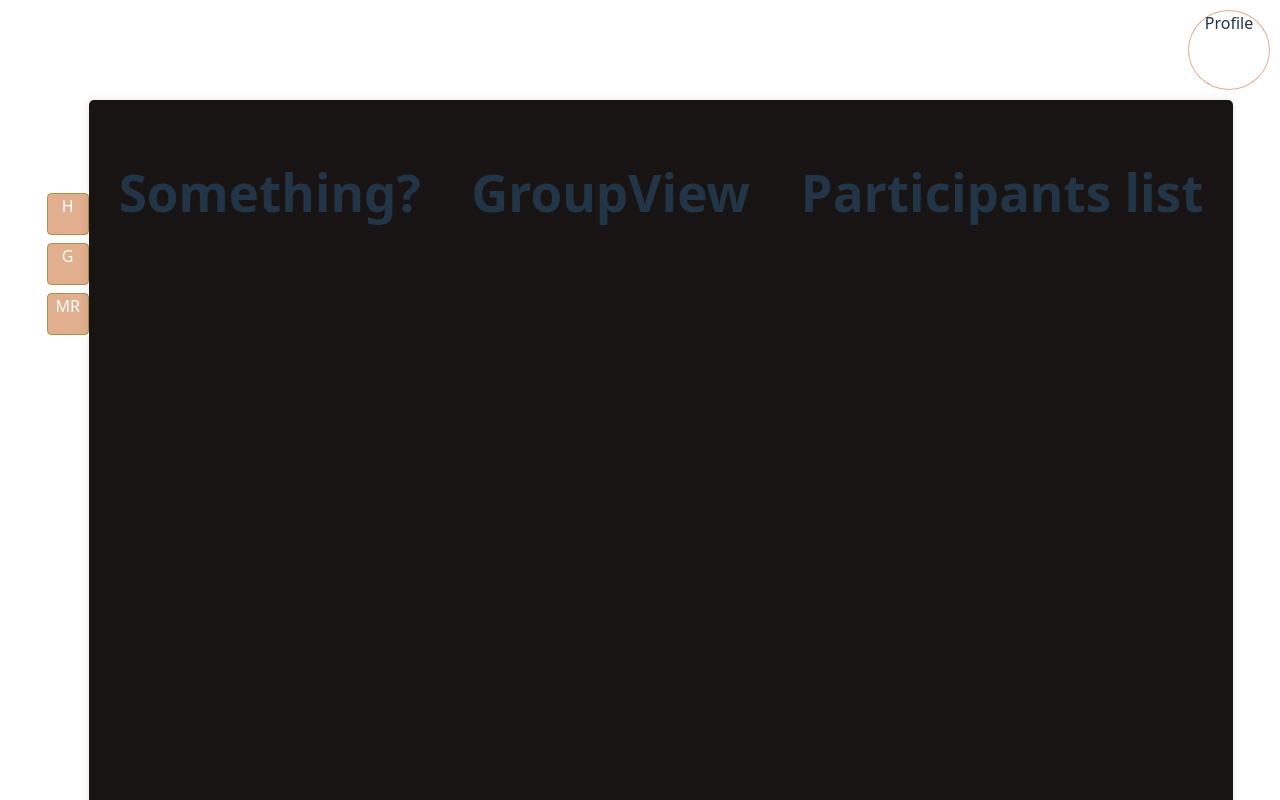
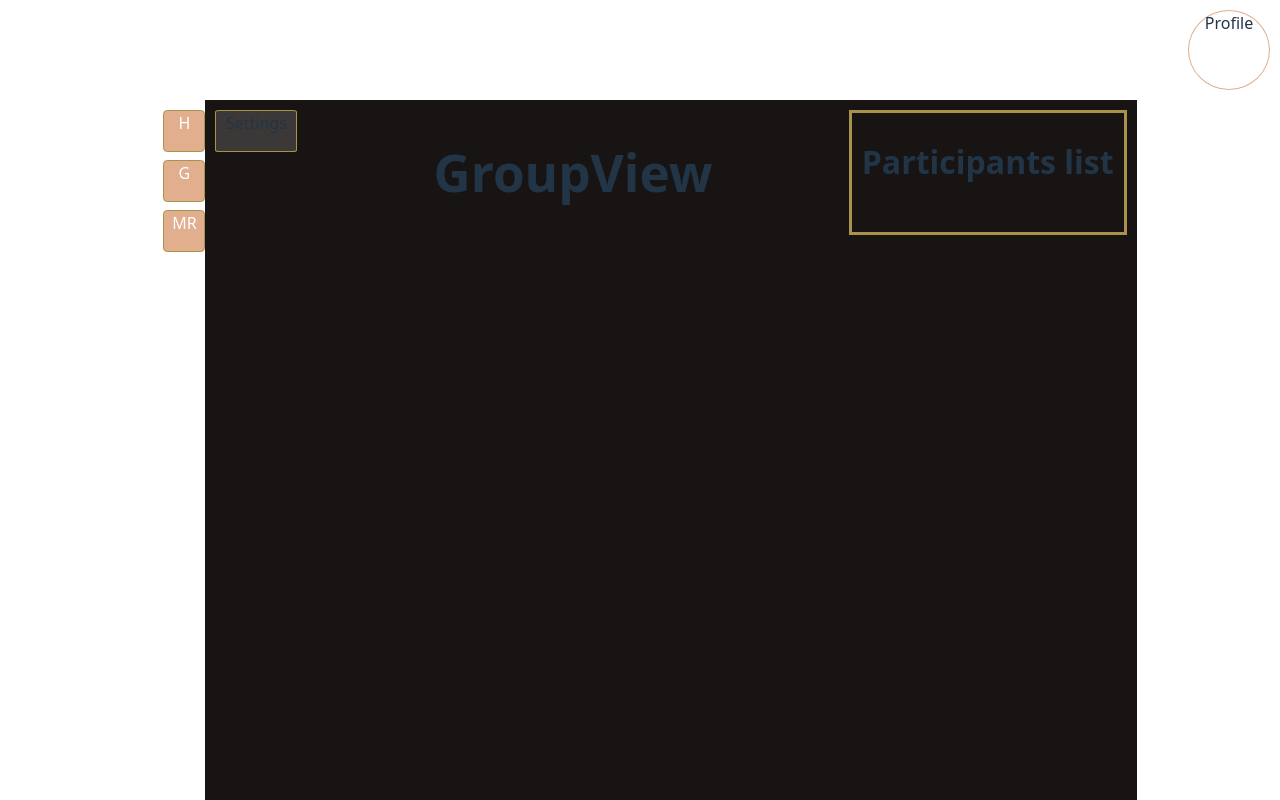
Before and after one commit to Takakontti/SG10-Web-ohjelmoinnin-projekti, a React (Vite) app: page /GroupView in a window 1280 px wide. Shown: the top 800 px of the page. Built offline with nearby package versions, Linux system fonts and the light colour scheme.

Commit message:
Groupview:in jatkamista

```diff
--- a/src/FrontPage.css
+++ b/src/FrontPage.css
@@ -1,8 +1,5 @@
 .main-wrapper {
-  display: flex;
   width: 100%;
-  justify-content: center;
-  align-items: flex-start;
   min-height: 100vh;
   padding: 20px;
   padding-top: 0;
--- a/src/FrontPage.jsx
+++ b/src/FrontPage.jsx
@@ -34,10 +34,6 @@ export default function FrontPage() {
 
       <div className='main-foundation'>
 
-      </div>
-
-      <div className='main-foundation'>
-
         <div className='main-foundation'>
           <div className='navigation-btn'>
             <div className="main-btn" onClick={mainPage}>H</div>
@@ -68,7 +64,6 @@ export default function FrontPage() {
 
         </div>
 
-
       </div>
       <AboutBar />
     </>
--- a/src/components/GroupView.css
+++ b/src/components/GroupView.css
@@ -1,35 +1,8 @@
-.main-group-wrapper {
-  display: flex;
-  width: 100%;
-  justify-content: center;
-  align-items: flex-start;
-  min-height: 100vh;
-  padding: 20px;
-  padding-top: 0;
-}
-
 .main-group-container {
   width: 100%;
   height: 100rem;
-  padding: 30px;
-  border-radius: 5px;
-  box-shadow: 0 0 10px rgba(0,0,0,0.1);
+  padding: 10px;
   background-color: #181414;
-}
-
-.main-group-base {
-  display: flex;
-  flex-direction: column;
-  align-items: center;
-  width: 100%;
-}
-
-.main-foundation {
-  display: flex;
-  flex-direction: row;
-  align-items: baseline;
-  flex-grow: 1;
-  justify-content: end;
 }
 
 .main-group-foundation {
@@ -40,48 +13,33 @@
   flex-grow: 1.3;
 }
 
-.main-top-bar {
+.group-chat-section {
   display: flex;
-  align-items: end;
-  flex-direction: column;
-  max-height: 100px;
-  width: 100%;
-}
-
-.group-chat-section {
-    display: flex;
 }
 
 .group-chat-section-main {
-    display: flex;
-    flex-direction: row;
-    align-items: center;
-    justify-content: center;
-    flex-grow: 1;
+  display: flex;
+  justify-content: center;
+  flex-grow: 1;
 }
 
-.profile_button {
-  border-radius: 50%;
+.group-btn {
+  border-radius: 5%;
   width: 80px;
-  height: 80px;
-  margin: 10px;
-  border: 1px solid #e1ae8e;
+  height: 40px;
+  border: 1px solid rgb(169, 146, 75);
+  background-color: #3b3837;
   cursor: pointer;
+  margin-bottom: 8px;
 }
 
-.main-btn {
-  border-radius: 10%;
-  width: 40px;
-  height: 40px;
-  border: 1px solid rgb(169, 146, 75);
-  background-color: #e1ae8e;
-  cursor: pointer;
-  margin-bottom: 8px;
-
+.group-chat-section-right {
+  display: flex;
+  padding: 10px;
+  border: 3px solid rgb(169, 146, 75);
 }
 
-.navigation-btn {
+.group-chat-participants {
   display: flex;
-  flex-direction: column;
-  color: #ffffff;
+  font-size: x-small;
 }
--- a/src/components/GroupView.jsx
+++ b/src/components/GroupView.jsx
@@ -27,10 +27,6 @@ export default function FrontPage() {
 
       <div className='main-foundation'>
 
-      </div>
-
-      <div className='main-foundation'>
-
         <div className='main-foundation'>
           <div className='navigation-btn'>
             <div className="main-btn" onClick={mainPage}>H</div>
@@ -44,14 +40,16 @@ export default function FrontPage() {
             <div className='main-wrapper'>
               <div className='main-group-container'>
                 <div className='group-chat-section'>
-                    <h1>Something?</h1>
+                    <div className="group-btn" /*onClick={movieReview}*/>Settings</div>
 
                     <div className='group-chat-section-main'>
                         <h1>GroupView</h1>
                     </div>
 
-                    <div className='group-chat-section'>
-                        <h1>Participants list</h1>
+                    <div className='group-chat-section-right'>
+                      <div className='group-chat-participants'>
+                          <h1>Participants list</h1>
+                      </div>
                     </div>
                 </div>
               </div>
--- a/src/index.css
+++ b/src/index.css
@@ -11,6 +11,11 @@
   text-rendering: optimizeLegibility;
   -webkit-font-smoothing: antialiased;
   -moz-osx-font-smoothing: grayscale;
+
+  /*background: linear-gradient(to bottom,
+      var(main-page-foundation),
+      var(main-top-bar));
+  background-attachment: fixed;*/
 }
 
 a {
```
Also changed, not shown: 1 other file (tests, documents, lock files or other folders).
